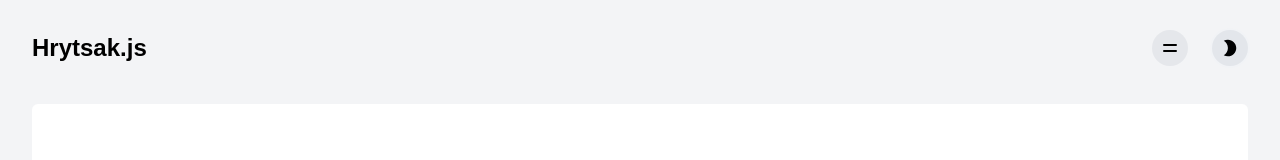
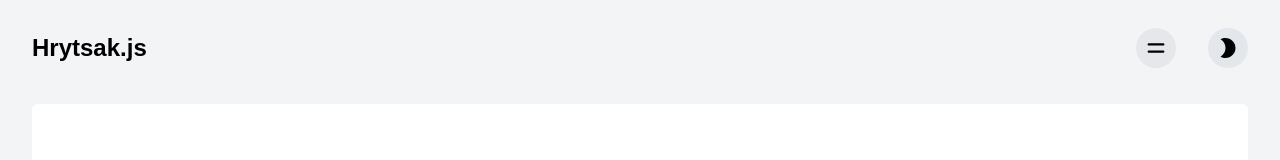
Before and after one commit to dmtrhrytsak/my-personal-website, a Next.js app: page /contact in a window 1280 px wide. Shown: the top 160 px of the page. Built offline with nearby package versions, Linux system fonts and the light colour scheme.

Commit message:
Chnage menu view

```diff
--- a/components/menu.tsx
+++ b/components/menu.tsx
@@ -7,26 +7,13 @@ import ThemeSwitcher from './theme-switcher';
 
 const Menu = () => {
   const [isMenuOpen, setIsMenuOpen] = useState(false);
-  const [isMenuClosing, setIsMenuClosing] = useState(false);
 
-  const openMenu = () => {
-    setIsMenuOpen(true);
-    setIsMenuClosing(false);
-  };
-
-  const closeMenu = () => {
-    setIsMenuOpen(false);
-    setIsMenuClosing(true);
+  const toggleMenu = () => {
+    setIsMenuOpen(!isMenuOpen);
   };
 
   return (
-    <div
-      className={classNames(
-        'fixed z-10 right-[theme(space.6)] md:right-[theme(space.8)] flex items-center gap-6',
-        { 'animate-expend': isMenuOpen },
-        { 'animate-close': isMenuClosing }
-      )}
-    >
+    <div className="fixed z-10 right-[theme(space.6)] md:right-[theme(space.8)] flex items-center gap-8">
       <div
         className={classNames(
           'p-2 rounded-full cursor-pointer bg-gray-200 outline outline-offset-2 outline-2 outline-transparent',
@@ -34,9 +21,9 @@ const Menu = () => {
             'outline-cyan-500': isMenuOpen,
           }
         )}
-        onClick={isMenuOpen ? closeMenu : openMenu}
+        onClick={toggleMenu}
       >
-        <HiMenuAlt4 className="text-xl" />
+        <HiMenuAlt4 className="text-2xl" />
       </div>
 
       {isMenuOpen && (
--- a/components/projects/projects.tsx
+++ b/components/projects/projects.tsx
@@ -22,7 +22,7 @@ const Projects: React.FC<ProjectsProps> = ({ projects }) => {
         }
         swipeOn={0.1}
         swiping={true}
-        className="relative"
+        className="relative h-[450px]"
       >
         {projects.map(({ name, technologies, gitHub, preview }, idx) => (
           <ProjectItem
--- a/components/theme-switcher.tsx
+++ b/components/theme-switcher.tsx
@@ -19,9 +19,9 @@ const ThemeSwitcher = () => {
     >
       <div className="animate-ping-finite absolute h-5 w-5 rounded-full bg-blue-500 opacity-75"></div>
       {isDarkMode ? (
-        <HiSun className="text-xl" />
+        <HiSun className="text-2xl" />
       ) : (
-        <MdModeNight className="text-xl" />
+        <MdModeNight className="text-2xl" />
       )}
     </li>
   );
--- a/tailwind.config.js
+++ b/tailwind.config.js
@@ -6,19 +6,7 @@ module.exports = {
   ],
   theme: {
     extend: {
-      keyframes: {
-        expend: {
-          '0%': { gap: '24px' },
-          '100%': { gap: '48px' },
-        },
-        close: {
-          '0%': { gap: '48px' },
-          '100%': { gap: '24px' },
-        },
-      },
       animation: {
-        expend: 'expend 2s ease-in-out forwards',
-        close: 'close 2s ease-in-out forwards',
         'ping-finite': 'ping 2s linear 3 both',
       },
     },
```
